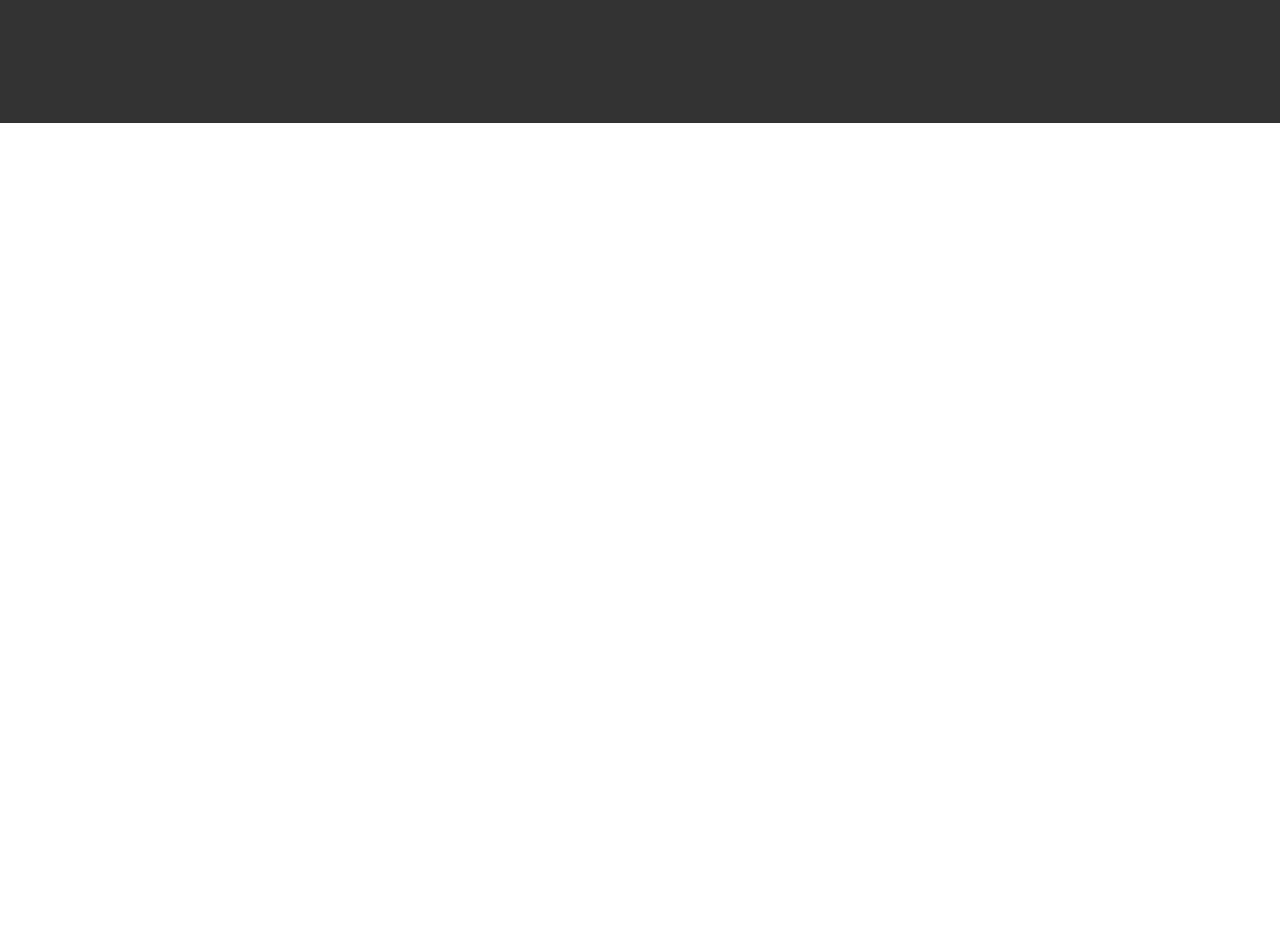
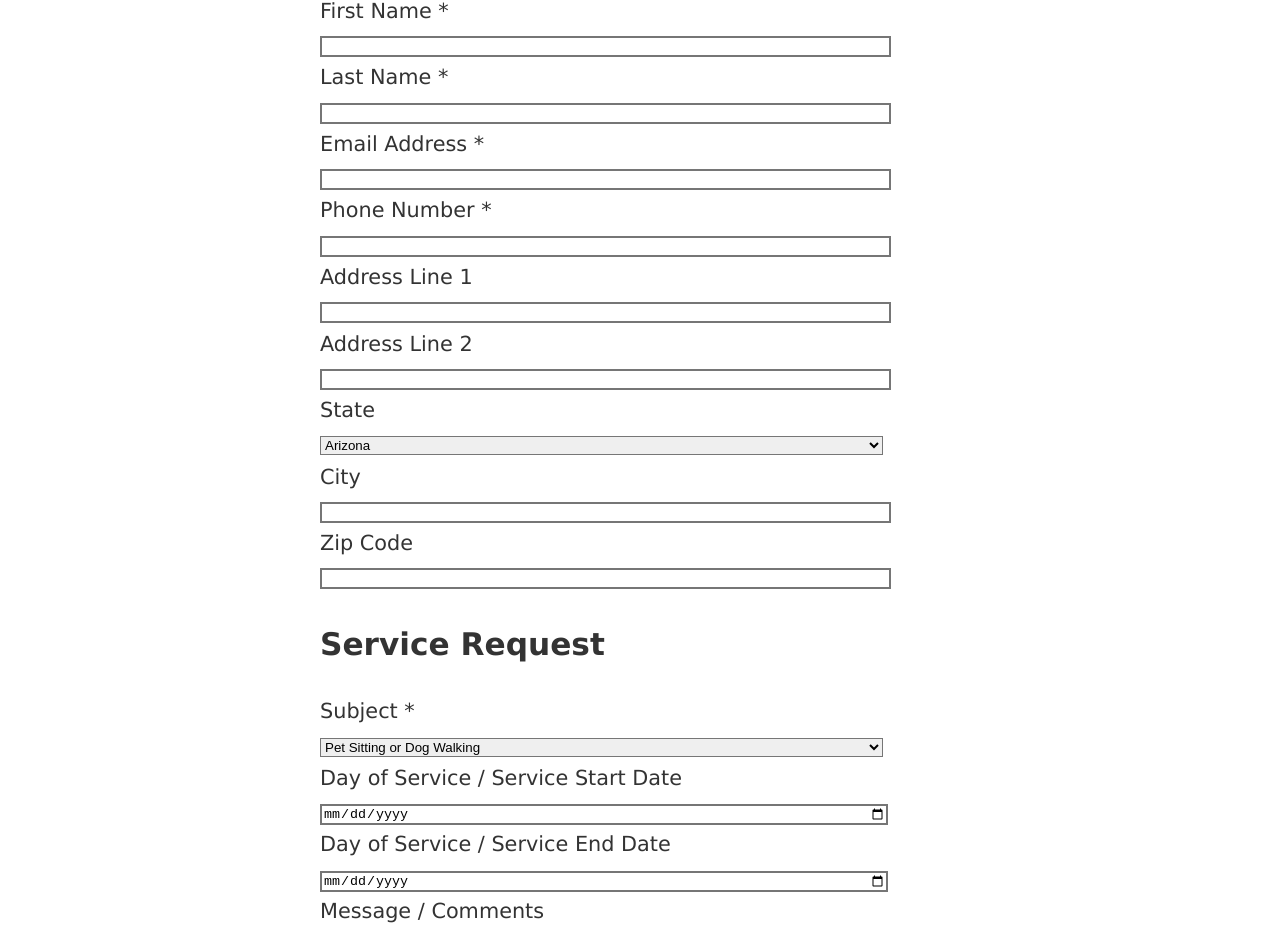
Before and after one commit to ZXBYNXK/purrfectpaws, a React app: page /contact-us in a window 1280 px wide. Shown: the part 656-1582 px from the top of the page. Before the commit the page ends 800 px from the top, so only its background shows below. Built offline with nearby package versions, Linux system fonts and the light colour scheme.

Commit message:
Added functional form components for the contact us page, backend needs developed for further functionality

```diff
--- a/src/components/contact-us/ContactUs.js
+++ b/src/components/contact-us/ContactUs.js
@@ -1,8 +1,12 @@
 import React from "react";
+import AboutYouForm from "../forms/AboutYouForm";
+import ContactUsForm from "../forms/ContactUsForm";
+import ServiceRequestForm from "../forms/ServiceRequestForm";
+import Button from "../layout/Button";
 import Jumbotron from "../layout/Jumbotron";
 const ContactUs = () => {
   const content = (
-  <>
+  <div className="conatact-us-jumbo-content">
     <h1>Contact Us</h1>
     <p className="conact-us-text">
       <a href="mailto:PurrfectPawsSetSitting@yahoo.com">PurrfectPawsSetSitting@yahoo.com</a>
@@ -11,12 +15,15 @@ const ContactUs = () => {
       <br />
       <span>Pennsylvania: <a href="tel:4124004531">(412) 400-4531</a></span>
     </p>
-  </>
+  </div>
   );
 
     return (
         <section className="conact-us">
           <Jumbotron location="conact-us" button={false} content={content} />
+          <div className="form-box">
+           <ContactUsForm />
+          </div>
         </section>
     );
 }
--- /dev/null
+++ b/src/components/forms/AboutYouForm.js
@@ -0,0 +1,34 @@
+import React from "react"
+import Button from "../layout/Button";
+
+const AboutYouForm = ({form=true}) => {
+    const inputs = (
+        <div className="form-content">
+            <h1>About You</h1>
+            <span>First Name *</span><br />
+            <input name="firstName" type="text" autocomplete="given-name" required/> <br />
+            <span>Last Name *</span> <br />
+            <input name="lastName" type="text" autocomplete="family-name" required/> <br />
+            <span>Email Address *</span> <br />
+            <input name="email" type="email" autoComplete="email" required/> <br />
+            <span>Phone Number *</span> <br />
+            <input name="phone" type="tel" autoComplete="tel" required/> <br />
+            <span>Address Line 1</span> <br />
+            <input name="addressLine1" type="text" autoComplete="address-line1" required/> <br />
+            <span>Address Line 2</span> <br />
+            <input name="addressLine2" type="select" autoComplete="address-line2" required/> <br />
+            <span>State</span> <br />
+            <select name="state" id="states">
+                <option value="Arizona">Arizona</option>
+                <option value="Pennsylvania">Pennsylvania</option>
+            </select> <br />
+            <span>City</span> <br />
+            <input name="city" type="text" required/> <br />
+            <span>Zip Code</span> <br />
+            <input name="addressLine2" type="text" autoComplete="address-line2" required/> <br />
+        </div>
+    );
+    return form ? (<form  className="form" action="#">{inputs}</form>) : (inputs);
+
+}
+export default AboutYouForm;
--- /dev/null
+++ b/src/components/forms/ContactUsForm.js
@@ -0,0 +1,16 @@
+import React from "react";
+import Button from "../layout/Button";
+import AboutYouForm from "./AboutYouForm";
+import ServiceRequestForm from "./ServiceRequestForm";
+
+const ContactUsForm = () => {
+    return (
+        <form className="form">
+            <AboutYouForm form={false} />
+            <ServiceRequestForm form={false} />
+            <Button label="Submit"/>
+        </form>
+    )
+}
+
+export default ContactUsForm;
--- /dev/null
+++ b/src/components/forms/ServiceRequestForm.js
@@ -0,0 +1,34 @@
+import React from "react";
+const ServiceRequestForm = ({form=true}) => {
+    const inputs = (
+        <div className="form-content">
+            <h1>Service Request</h1>
+            <span>Subject *</span> <br />
+            <select name="subject">
+                <option value="petSittingOrDogWalking">Pet Sitting or Dog Walking</option>
+                <option value="pooperScooper">Pooper Scooper</option>
+                <option value="doggyDaycare">Doggy Daycare</option>
+                <option value="boarding">Boarding</option>
+                <option value="petGrooming">Pet Grooming</option>
+                <option value="petTaxi">Pet Taxi</option>
+                <option value="billingOrPayment">Billing or Payment</option>
+                <option value="generalInquiry">General Inquiry</option>
+                <option value="other">Other</option>
+            </select>
+            <br />
+            <span>Day of Service / Service Start Date</span> <br />
+            <input name="serviceStartDate" type="date" /> <br />
+            <span>Day of Service / Service End Date</span> <br />
+            <input name="serviceEndDate" type="date" /> <br />
+            <span>Message / Comments</span><br />
+            <textarea name="message" type="text"></textarea>
+        </div>
+);
+    return form ? (
+        <form className="form">
+            {inputs}
+        </form>
+    ) : (inputs)
+}
+
+export default ServiceRequestForm;
--- a/src/components/layout/Landing.js
+++ b/src/components/layout/Landing.js
@@ -10,7 +10,7 @@ const Landing = () => {
   return (
     <section className="landing">
 
-      <Jumbotron headline={defaults.jumboHeadline} text={defaults.jumboText} />
+      <Jumbotron headline={defaults.jumboLandingHeadline} text={defaults.jumboLandingText} />
 
       <div className="mid">
         <p>
--- a/src/styles/styles.css
+++ b/src/styles/styles.css
@@ -14,19 +14,48 @@ th, td {
   border-bottom: 1px solid #ddd;
 }
 tr:hover {background-color: wheat;}
+
+
+
 .conact-us {
   font-size: 1.3em;
 }
+
 .conact-us p {
   color: black;
 }
+
+.form-box {
+  display: flex;
+  flex-direction: column;
+}
+
+.form {
+  margin: 0 auto;
+  width: 50%;
+  padding: 10px;
+}
+
+.form input, select, textarea {
+  border-style: solid;
+  width: 88%;
+}
+.form textarea {
+  max-width: 88%;
+  min-width: 88%;
+  min-height: 25vh;
+}
+/*
+.about-you-form-content {
+} */
+
+
 
 .locations {
   display: flex;
   flex-direction: column;
   flex-wrap: nowrap;
   justify-content: space-around;
-  height: 70vh;
 }
 .locations-head {
   margin: 0 auto;
--- a/src/utils/defaults.js
+++ b/src/utils/defaults.js
@@ -1,7 +1,6 @@
 const defaults = {
-    jumboText:"If your pet could talk, what would they say? Don’t force them to wait all day long just to go to the bathroom when there is help available. \n\n Schedule your FREE meet and greet with your closest pet care professional today!",
-    jumboHeadline: "Purrfect Paws Pet Sitting",
-
+    jumboLandingHeadline: "Purrfect Paws Pet Sitting",
+    jumboLandingText: "If your pet could talk, what would they say? Don’t force them to wait all day long just to go to the bathroom when there is help available. \n\n Schedule your FREE meet and greet with your closest pet care professional today!",
     landingContent: [
         {
           image: "https://res.cloudinary.com/dbg1cm3ro/image/upload/v1666376402/cat-1_qjrwhv.webp",
```
Also changed, not shown: src/index.js (deleted, +0 -11 lines).
